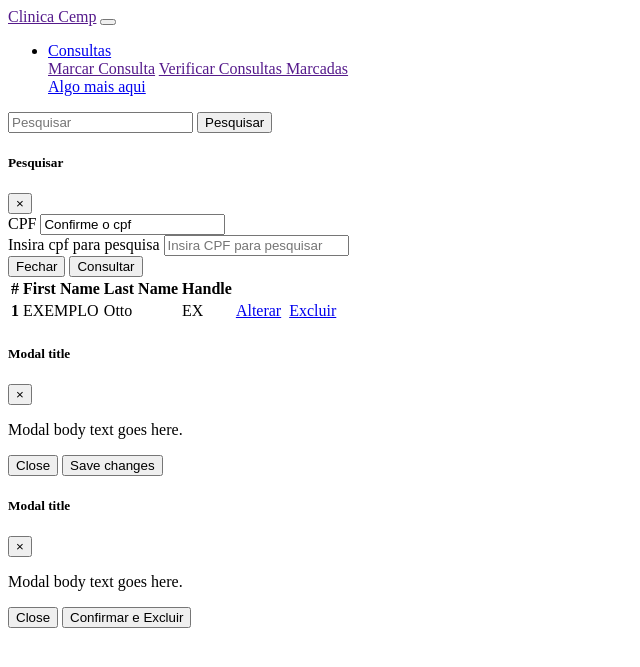
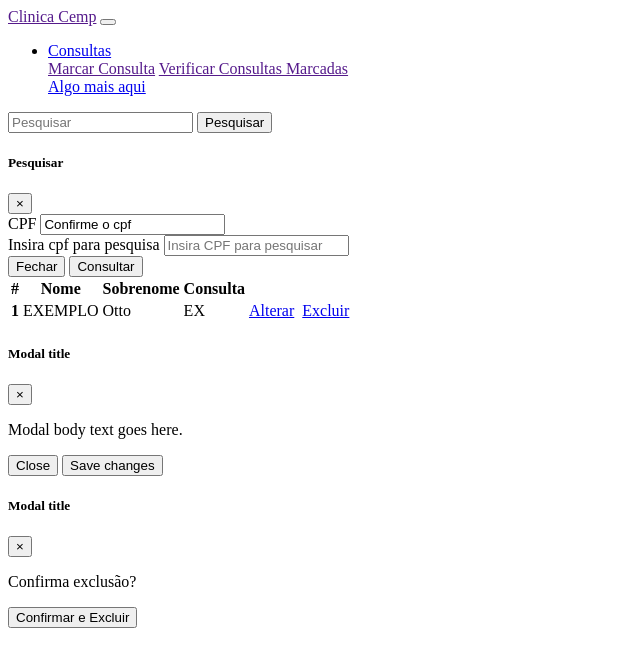
Before and after one commit to Misgar/Clinica-CEMP, a PHP site: the page made by application/views/ListaConsultas.php in a window 1280 px wide. Shown: the top 667 px of the page, without its empty margins (0-640 px from the left). Run offline with PHP 8.4, Linux system fonts and the light colour scheme; the template is opened without the code that fills it, so the values that code supplies are empty.

Commit message:
form de inserção de dados, e modificado modais de exclusão e alteração

```diff
--- a/application/views/ListaConsultas.php
+++ b/application/views/ListaConsultas.php
@@ -18,9 +18,9 @@
   <thead>
     <tr>
       <th scope="col">#</th>
-      <th scope="col">First Name</th>
-      <th scope="col">Last Name</th>
-      <th scope="col">Handle</th>
+      <th scope="col">Nome</th>
+      <th scope="col">Sobrenome</th>
+      <th scope="col">Consulta</th>
     </tr>
   </thead>
   <tbody>
@@ -29,8 +29,8 @@
       <td>EXEMPLO</td>
       <td>Otto</td>
       <td>EX</td>
-      <td> <a href="#" data-target="#ModalAlterar" data-toggle="modal"> Alterar </a> <td>
-        <td> <a href="#" data-target="#ModalExcluir" data-toggle="modal"> Excluir </a> <td>
+      <td> <a href="#" data-target="#ModalAlterar" data-toggle="modal" class="text-success"> Alterar </a> <td>
+        <td> <a href="#" data-target="#ModalExcluir" data-toggle="modal" class="text-danger"> Excluir </a> <td>
     </tr>
 
   </tbody>
@@ -66,11 +66,10 @@
         </button>
       </div>
       <div class="modal-body">
-        <p>Modal body text goes here.</p>
+        <p class="col-12">Confirma exclusão?</p>
       </div>
       <div class="modal-footer">
-        <button type="button" class="btn btn-secondary" data-dismiss="modal">Close</button>
-        <button type="button" class="btn btn-danger">Confirmar e Excluir</button>
+        <button type="button" class="btn btn-danger col-3">Confirmar e Excluir</button>
       </div>
     </div>
   </div>
```
Also changed, not shown: application/views/AgendaConsulta.php (+21 -1 lines), application/views/CadastrarPaciente.php (+13 -1 lines).
